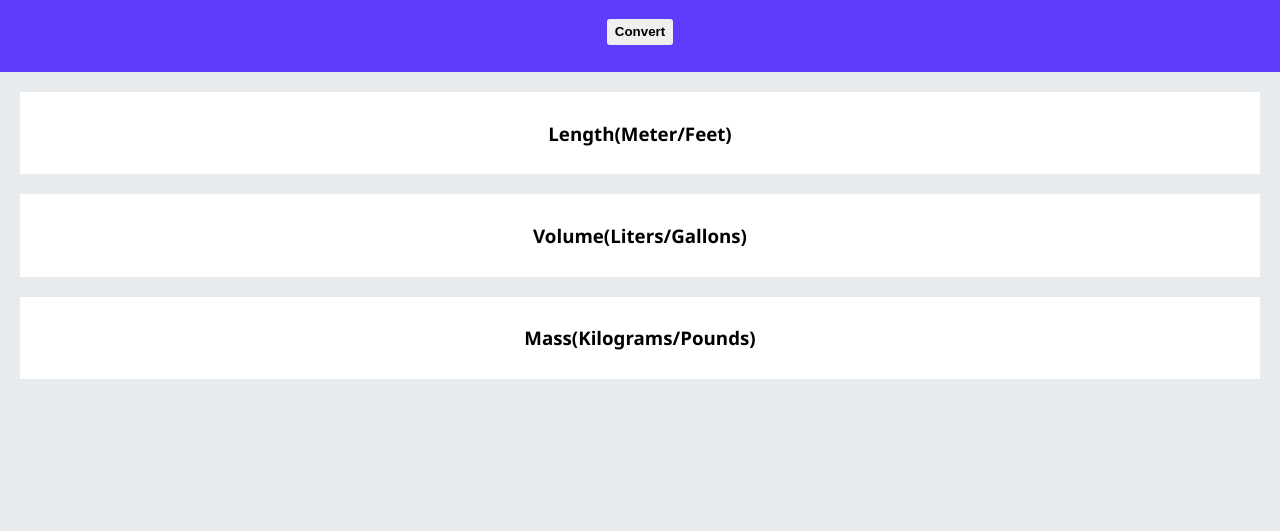
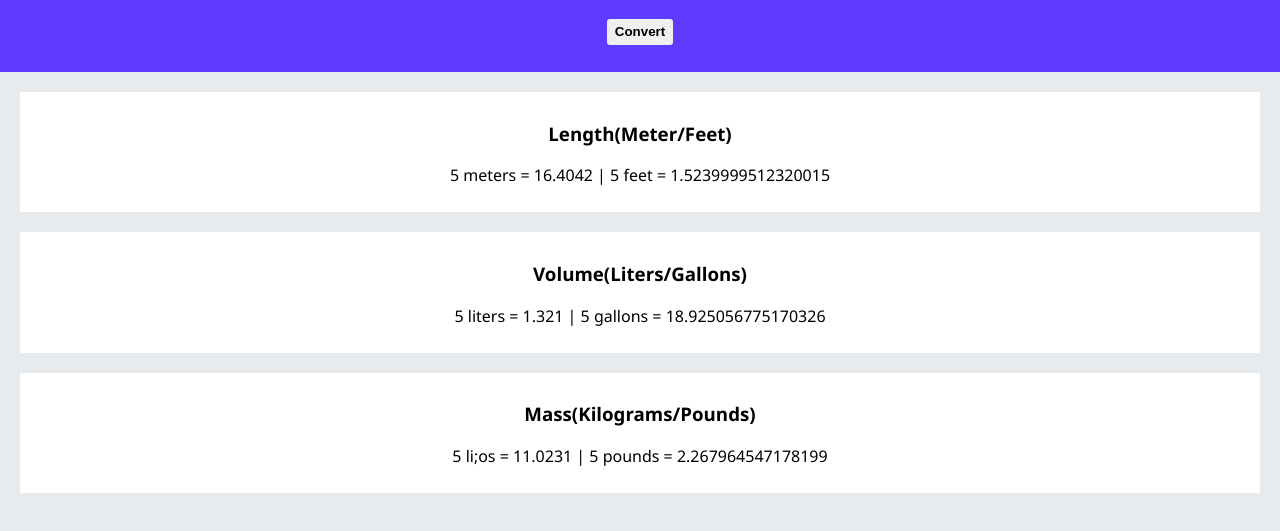
Before and after one commit to vikas494/UnitConverter, a plain HTML site: page index.html in a window 1280 px wide. Both pictures are taken after typing "5" into the empty fields and a click on the button "Convert". Shown: the part 155-686 px from the top of the page. Drawn offline with Linux system fonts and the light colour scheme.

Commit message:
updated to show results, made functional

```diff
--- a/index.html
+++ b/index.html
@@ -15,17 +15,17 @@
 
     <div class="output-div">
         <h3>Length(Meter/Feet)</h3>
-        <p></p>
+        <p id="show-len"></p>
     </div>
 
     <div class="output-div">
         <h3>Volume(Liters/Gallons)</h3>
-        <p></p>
+        <p id="show-vol"></p>
     </div>
 
     <div class="output-div">
         <h3>Mass(Kilograms/Pounds)</h3>
-        <p></p>
+        <p id="show-mass"></p>
     </div>
 
     <script src="index.js"></script>
--- a/index.js
+++ b/index.js
@@ -1,4 +1,7 @@
 const inputEl = document.getElementById("input-el")
+let showLen = document.getElementById("show-len")
+let showVol = document.getElementById("show-vol")
+let showMass = document.getElementById("show-mass")
 
 //1m = 3.28084ft
 //1L = 0.2642gal
@@ -8,8 +11,17 @@ const convertBtn = document.getElementById("convert-btn")
 
 convertBtn.addEventListener("click", function(){
     let n = inputEl.value
+
     let nfeets = n*3.28084
     let nmeters = n/3.28084
-    console.log(nmeters)
-    console.log(nfeets)
+
+    let ngals = n*0.2642
+    let nliters = n/0.2642
+
+    let npounds = n*2.20462
+    let nkgs = n/2.20462
+
+    showLen.textContent = `${n} meters = ${nfeets} | ${n} feet = ${nmeters}`
+    showVol.textContent = `${n} liters = ${ngals} | ${n} gallons = ${nliters}`
+    showMass.textContent = `${n} li;os = ${npounds} | ${n} pounds = ${nkgs}`
 })
```
